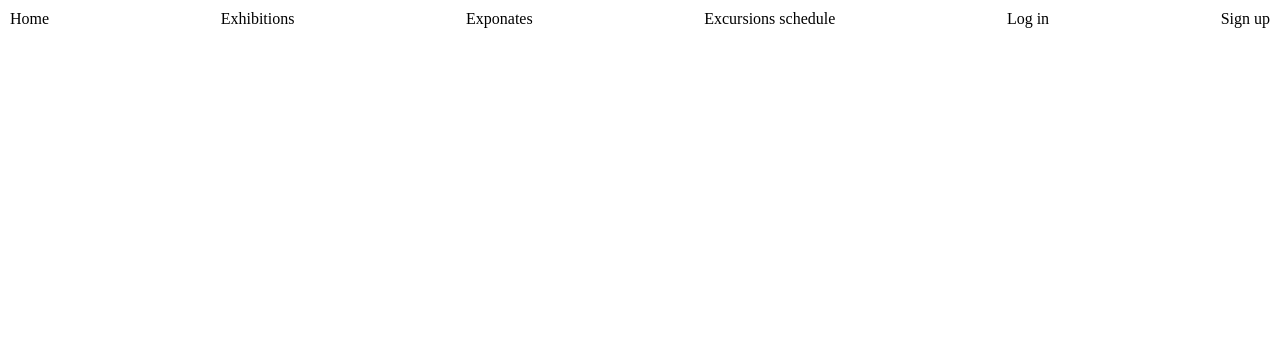
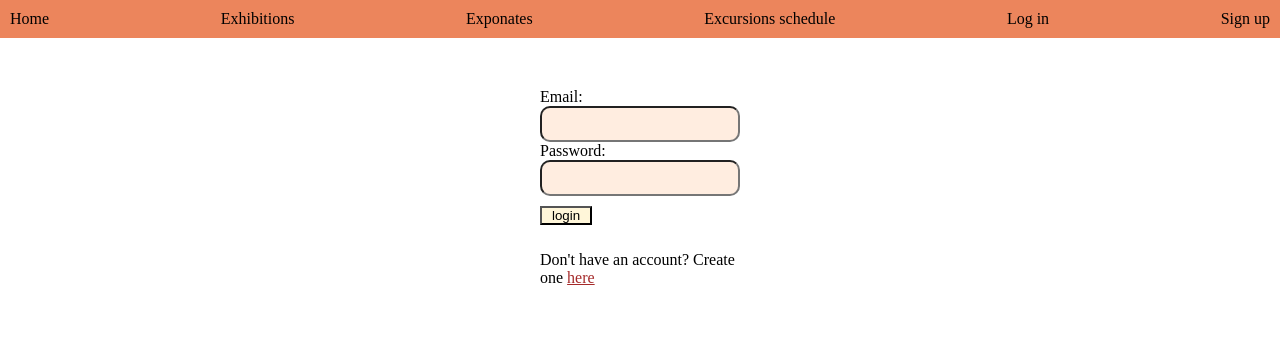
Before and after one commit to AeHold/IGI_Shmidt_153503, a Django app: page /login/ in a window 1280 px wide. Shown: the top 352 px of the page. Run offline with Django 4.2, Linux system fonts and the light colour scheme.

Commit message:
Added login and sign-up pages

```diff
--- a/Lab4/museum/museumapp/admin.py
+++ b/Lab4/museum/museumapp/admin.py
@@ -7,3 +7,4 @@ admin.site.register(models.Exponate)
 admin.site.register(models.Form)
 admin.site.register(models.Post)
 admin.site.register(models.Exhibition)
+admin.site.register(models.Profile)
--- a/Lab4/museum/museumapp/forms.py
+++ b/Lab4/museum/museumapp/forms.py
@@ -2,13 +2,13 @@ from django import forms
 from phonenumber_field.formfields import PhoneNumberField
 
 class LoginForm(forms.Form):
-    phone_number = PhoneNumberField()
+    email = forms.EmailField()
     password = forms.CharField(max_length=20, widget=forms.PasswordInput())
 
 class SignUpForm(forms.Form):
     phone_number = PhoneNumberField()
+    email = forms.EmailField()
     first_name = forms.CharField(max_length=50)
-    surname = forms.CharField(max_length=50)
     last_name = forms.CharField(max_length=50)
     password = forms.CharField(max_length=20, widget=forms.PasswordInput())
     password_confirmation = forms.CharField(max_length=20, widget=forms.PasswordInput())
--- a/Lab4/museum/museumapp/templates/museumapp/base.html
+++ b/Lab4/museum/museumapp/templates/museumapp/base.html
@@ -11,7 +11,8 @@
         display: flex;
         flex-direction: row;
         justify-content: space-between;
-        margin: 10px;
+        padding: 10px;
+        background-color: rgb(236, 133, 92);
     }
     body{
         padding: 0;
@@ -22,6 +23,33 @@
         cursor: pointer;
         color: black;
     }
+    .markedLink{
+        text-decoration:underline;
+        cursor: pointer;
+        color: brown;
+    }
+    .formColumn{
+        display:flex;
+        flex-direction: column;
+        margin:50px;
+        width: 200px;
+    }
+    .content{
+        display: flex;
+        justify-content: center;
+    }
+    #id_phone_number,#id_password,#id_first_name,#id_last_name,#id_email,#id_password_confirmation{
+        border-radius: 10px;
+        height: 30px;
+        background-color: rgb(255, 237, 224);
+    }
+    .button{
+        width:fit-content;
+        padding: 0px 10px;
+        margin: 10px 0px;
+        font-size: 13 pt;
+        background-color: rgb(255, 246, 217);
+    }
 </style>
 <body>
     <div class = "header">
@@ -29,8 +57,13 @@
         <a class = "link" href="/exhibitions">Exhibitions</a>
         <a class = "link" href="/exponates">Exponates</a>
         <a class = "link" href="/schedule">Excursions schedule</a>
+        {%if user.is_anonymous%}
         <a class = "link" href="/login">Log in</a>
         <a class = "link" href="/sign-up">Sign up</a>
+        {%else%}
+        <a class = "link" href="/profile">Profile</a>
+        <a class = "link" href="/logout">Logout</a>
+        {%endif%}
     </div>
     <div class="content">
         <div class="container">
--- a/Lab4/museum/museumapp/templates/museumapp/login.html
+++ b/Lab4/museum/museumapp/templates/museumapp/login.html
@@ -1,5 +1,20 @@
 {%extends "museumapp/base.html"%}
 {%block title%}Log in{%endblock%}
 {%block content%}
-
+<form method="post">
+    {%csrf_token%}
+    <div class="formColumn">
+        <div>Email:</div>
+        {{form.email}}
+        <div>Password:</div>
+        {{form.password}}
+        <div>
+            {{error}}
+        </div>
+        <button class="button" type="submit">login</button>
+        <p>Don't have an account? Create one
+            <a class="markedLink" href="/sign-up">here</a>
+        </p>
+    </div>
+</form>
 {%endblock%}
--- a/Lab4/museum/museumapp/views.py
+++ b/Lab4/museum/museumapp/views.py
@@ -1,7 +1,7 @@
 from django.shortcuts import render, redirect
 from django.views import View
-from .forms import SignUpForm, LoginForm
-import museumapp.models
+from museumapp.forms import SignUpForm, LoginForm
+import museumapp.models as models
 import datetime
 from django.contrib.auth import login, logout, authenticate
 from django.contrib.auth.models import User
@@ -12,12 +12,55 @@ class MainView(View):
         return render(req, 'museumapp/main.html', {})
 
 class LoginView(View):
+    form_class = LoginForm
+
+    def post(self, req, *args, **kwargs):
+        form = self.form_class(data = req.POST)
+        if form.is_valid():
+            email = form.cleaned_data["email"]
+            password = form.cleaned_data["password"]
+            user = authenticate(req, username =User.objects.get(email=email).username ,email = email, password = password)
+            if user is not None:
+                login(req, user)
+                return redirect('/')
+            else:
+                return render(req, 'museumapp/login.html', {"form":form, "error":"User not found"})
+
+        else:
+            return render(req, 'museumapp/login.html', {"form":form, "error":form.errors.values()})
+
     def get(self, req, *args, **kwargs):
-        return render(req, 'museumapp/login.html', {})
+        if(req.user.is_authenticated):
+            return redirect('/')
+        form = self.form_class()
+        return render(req, 'museumapp/login.html', {"form":form})
 
 class SignUpView(View):
+    form_class = SignUpForm
+
+    def post(self, req, *args, **kwargs):
+        form = self.form_class(data = req.POST)
+        if form.is_valid():
+            phone_number = form.cleaned_data["phone_number"]
+            email = form.cleaned_data["email"]
+            first_name = form.cleaned_data["first_name"]
+            last_name = form.cleaned_data["last_name"]
+            password = form.cleaned_data["password"]
+            user = User.objects.create_user(email=email, password=password, username=first_name + " " + last_name)
+            models.Profile.objects.create(phone_number=phone_number, user=user, post = models.Post.objects.get(name='intern'))
+            login(req, user)
+
+            return redirect('/')
+
+        else:
+            return render(req, 'museumapp/sign-up.html', {"form":form, "errors":form.errors.values()})
+
     def get(self, req, *args, **kwargs):
-        return render(req, 'museumapp/sign-up.html', {})
+        if(req.user.is_authenticated):
+            return redirect('/')
+
+        form = self.form_class()
+        return render(req, 'museumapp/sign-up.html', {"form":form})
 
 class ExhibitionsView(View):
     def get(self, req, *args, **kwargs):
```
Also changed, not shown: Lab4/museum/museum/settings.py (+8 -1 lines), Lab4/museum/museumapp/models.py (+32 -6 lines), Lab4/museum/museumapp/templates/museumapp/sign-up.html (+26 -1 lines), Lab4/museum/image/Mona_Lisa_by_Leonardo_da_Vinci_from_C2RMF_retouched.jpg (added), Lab4/museum/image/Mona_Lisa_by_Leonardo_da_Vinci_from_C2RMF_retouched_B5LJJB7.jpg (added), Lab4/museum/image/Sandro_Botticelli_-_La_nascita_di_Venere_-_Google_Art_Project_-_edited.jpg (added), Lab4/museum/image/Sandro_Botticelli_-_La_nascita_di_Venere_-_Google_Art_Project_-_edited_k0VGfMg.jpg (added), Lab4/museum/museumapp/migrations/0001_initial.py, Lab4/museum/museumapp/migrations/0002_alter_profile_exponates.py (added), Lab4/museum/museumapp/migrations/0003_alter_profile_post.py (added).
